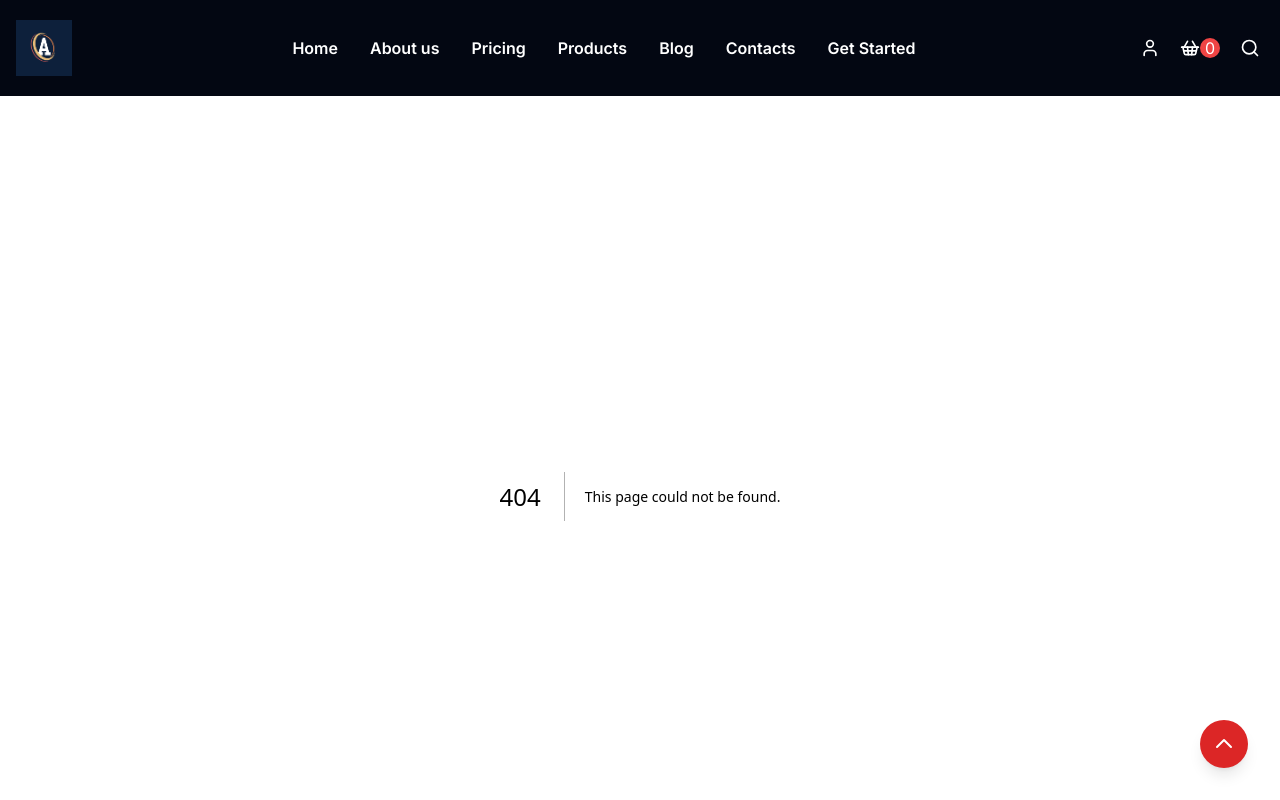
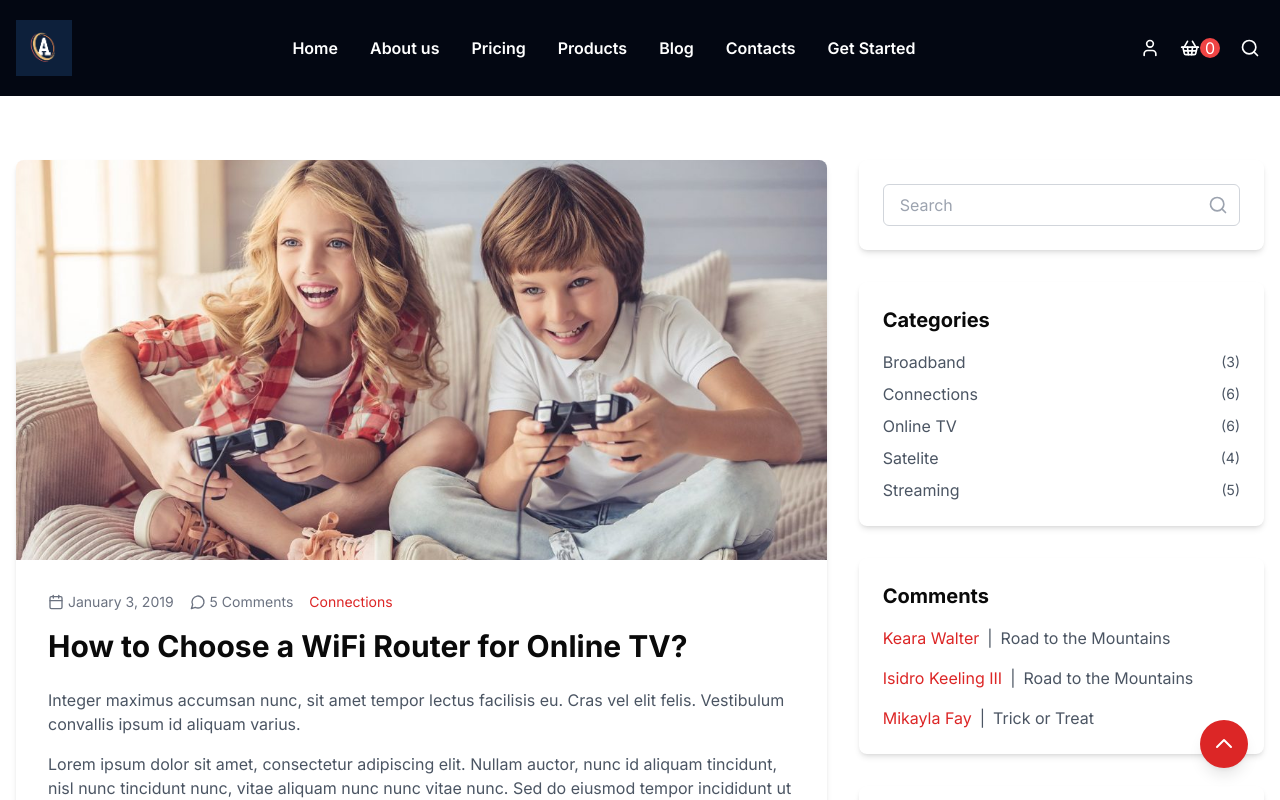
Before and after one commit to Anindo117/Internet_Provider_Service, a Next.js app: page /blog/1 in a window 1280 px wide. Before the commit this address had no page. Shown: the top 800 px of the page. Built offline with nearby package versions, Linux system fonts and the light colour scheme.

Commit message:
Blog page done

```diff
--- /dev/null
+++ b/app/blog/[id]/page.tsx
@@ -0,0 +1,39 @@
+import BlogPostDetails from "@/components/blog/BlogPostDetails";
+import BlogSidebar from "@/components/blog/BlogSidebar";
+import { blogPosts } from "@/lib/blog-data";
+import { notFound } from "next/navigation";
+
+interface Props {
+  params: {
+    id: string;
+  };
+}
+
+export async function generateStaticParams() {
+  return blogPosts.map((post) => ({
+    id: post.id.toString(), // Ensure it's a string
+  }));
+}
+
+export default function BlogPostPage({ params }: Props) {
+  const post = blogPosts.find((post) => post.id === parseInt(params.id));
+
+  if (!post) {
+    notFound();
+  }
+
+  return (
+    <div className="py-16">
+      <div className="container mx-auto px-4">
+        <div className="flex flex-col lg:flex-row gap-8">
+          <div className="lg:w-2/3">
+            <BlogPostDetails post={post} />
+          </div>
+          <div className="lg:w-1/3">
+            <BlogSidebar />
+          </div>
+        </div>
+      </div>
+    </div>
+  );
+}
--- a/app/blog/page.tsx
+++ b/app/blog/page.tsx
@@ -1,43 +1,26 @@
-import BlogPostDetails from "@/components/blog/BlogPostDetails";
+import { Metadata } from "next";
+import BlogList from "@/components/blog/BlogList";
 import BlogSidebar from "@/components/blog/BlogSidebar";
-import { blogPosts } from "@/lib/blog-data";
-import { Metadata } from "next";
-import { notFound } from "next/navigation";
 
-interface Props {
-  params: {
-    id: string;
-  };
-}
+export const metadata: Metadata = {
+  title: "Blog - ISP Service Provider",
+  description:
+    "Latest news and updates about our internet, TV, and mobile services.",
+};
 
-export async function generateMetadata({ params }: Props): Promise<Metadata> {
-  const post = blogPosts.find((post) => post.id === parseInt(params.id));
-
-  if (!post) {
-    return {
-      title: "Post Not Found - ISP Service Provider",
-    };
-  }
-
-  return {
-    title: `${post.title} - ISP Service Provider Blog`,
-    description: post.excerpt,
-  };
-}
-
-export default function BlogPostPage({ params }: Props) {
-  const post = blogPosts.find((post) => post.id === parseInt(params.id));
-
-  if (!post) {
-    notFound();
-  }
+export default function BlogPage({
+  searchParams,
+}: {
+  searchParams: { page?: string };
+}) {
+  const currentPage = Number(searchParams.page) || 1;
 
   return (
     <div className="py-16">
       <div className="container mx-auto px-4">
         <div className="flex flex-col lg:flex-row gap-8">
           <div className="lg:w-2/3">
-            <BlogPostDetails post={post} />
+            <BlogList currentPage={currentPage} />
           </div>
           <div className="lg:w-1/3">
             <BlogSidebar />
--- a/components/layout/Footer.tsx
+++ b/components/layout/Footer.tsx
@@ -45,6 +45,7 @@ export default function Footer() {
                 width={100}
                 height={60}
                 className="mx-auto mb-4"
+                priority
               />
             </Link>
             <p className="text-gray-400 mb-8">
--- a/components/layout/Navbar.tsx
+++ b/components/layout/Navbar.tsx
@@ -134,6 +134,7 @@ export default function Navbar() {
                     width={120}
                     height={60}
                     className="h-14 w-auto"
+                    priority
                   />
                 </Link>
                 <button className="navbar-toggle" onClick={toggleMenu}>
```
